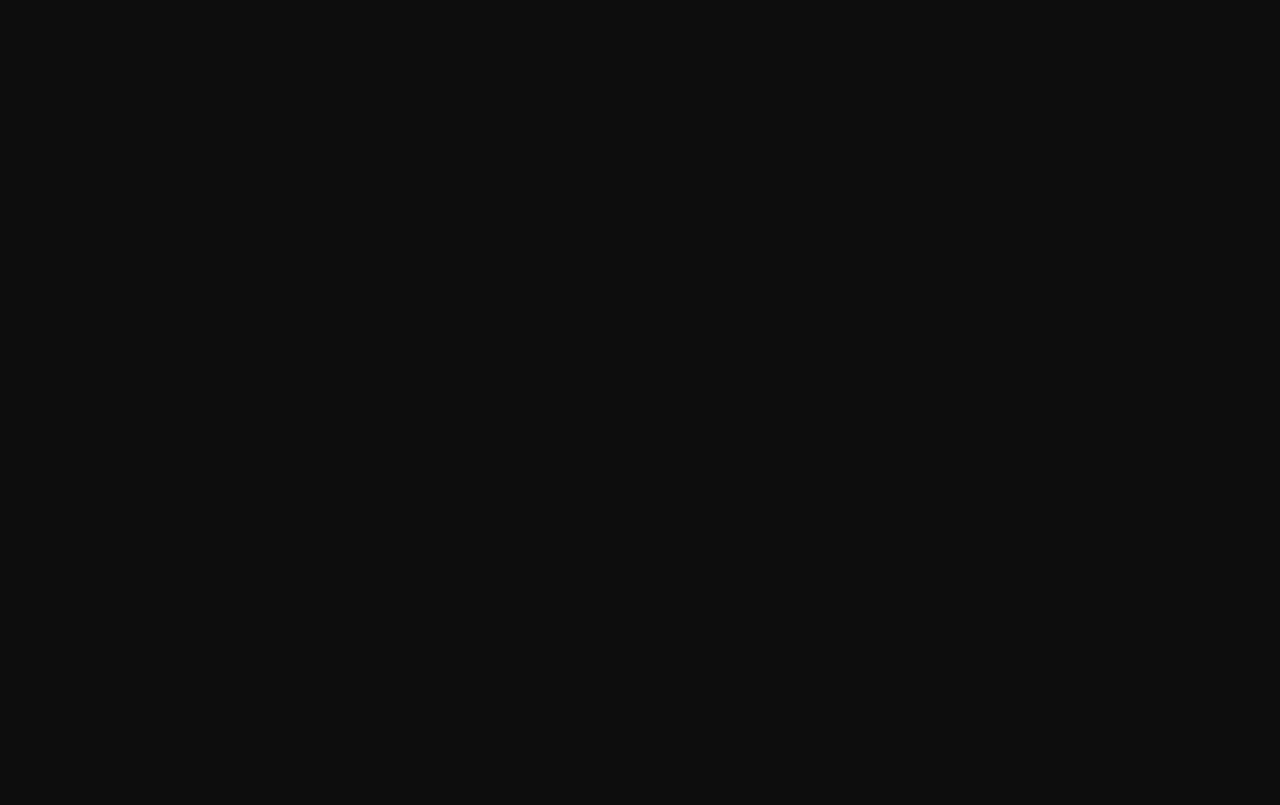
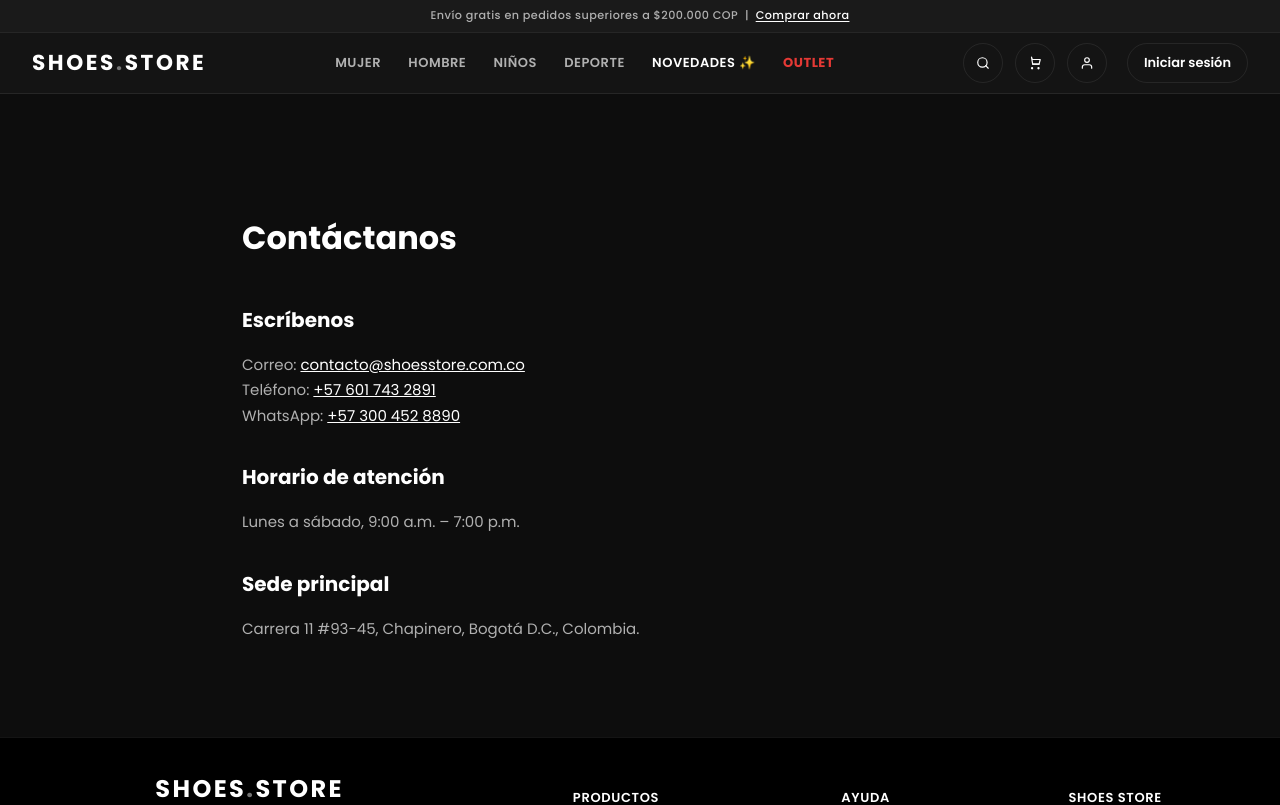
Before and after one commit to juandi-blip/shoes-store, a React (Vite) app: page /contacto in a window 1280 px wide. Before the commit this address had no page. Shown: the top 805 px of the page. Built offline with nearby package versions, Linux system fonts and the light colour scheme.

Commit message:
feat: add página de Contacto

```diff
--- a/src/App.jsx
+++ b/src/App.jsx
@@ -19,6 +19,7 @@ const EstadoPedidoPage = lazy(() => import('./pages/ayuda/EstadoPedidoPage'))
 const EnviosPage = lazy(() => import('./pages/ayuda/EnviosPage'))
 const DevolucionesPage = lazy(() => import('./pages/ayuda/DevolucionesPage'))
 const OpcionesPagoPage = lazy(() => import('./pages/ayuda/OpcionesPagoPage'))
+const ContactoPage = lazy(() => import('./pages/ContactoPage'))
 
 /**
  * Layout de la tienda (header + footer). Las páginas de login/registro/perfil
@@ -60,6 +61,7 @@ function App() {
                   <Route path="/ayuda/envios" element={<EnviosPage />} />
                   <Route path="/ayuda/devoluciones" element={<DevolucionesPage />} />
                   <Route path="/ayuda/pago" element={<OpcionesPagoPage />} />
+                  <Route path="/contacto" element={<ContactoPage />} />
                 </Route>
                 <Route path="/login" element={<LoginPage />} />
                 <Route path="/registro" element={<RegistroPage />} />
--- /dev/null
+++ b/src/pages/ContactoPage.jsx
@@ -0,0 +1,24 @@
+import InfoPage from '../components/InfoPage'
+
+export default function ContactoPage() {
+  return (
+    <InfoPage
+      title="Contáctanos"
+      description="Escríbenos, llámanos o visítanos. Datos de contacto de Shoes Store."
+      canonicalPath="contacto"
+    >
+      <h2>Escríbenos</h2>
+      <p>
+        Correo: <a href="mailto:contacto@shoesstore.com.co">contacto@shoesstore.com.co</a>
+        <br />
+        Teléfono: <a href="tel:+576017432891">+57 601 743 2891</a>
+        <br />
+        WhatsApp: <a href="tel:+573004528890">+57 300 452 8890</a>
+      </p>
+      <h2>Horario de atención</h2>
+      <p>Lunes a sábado, 9:00 a.m. – 7:00 p.m.</p>
+      <h2>Sede principal</h2>
+      <p>Carrera 11 #93-45, Chapinero, Bogotá D.C., Colombia.</p>
+    </InfoPage>
+  )
+}
```
Also changed, not shown: 1 other file (tests, documents, lock files or other folders).
